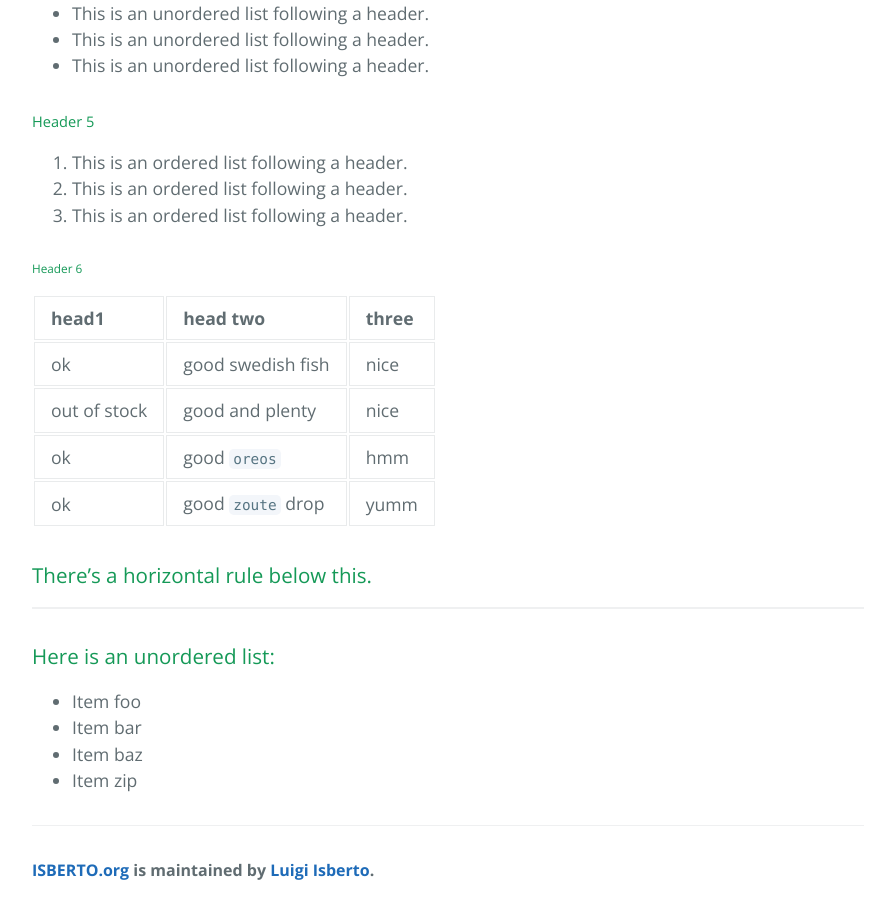
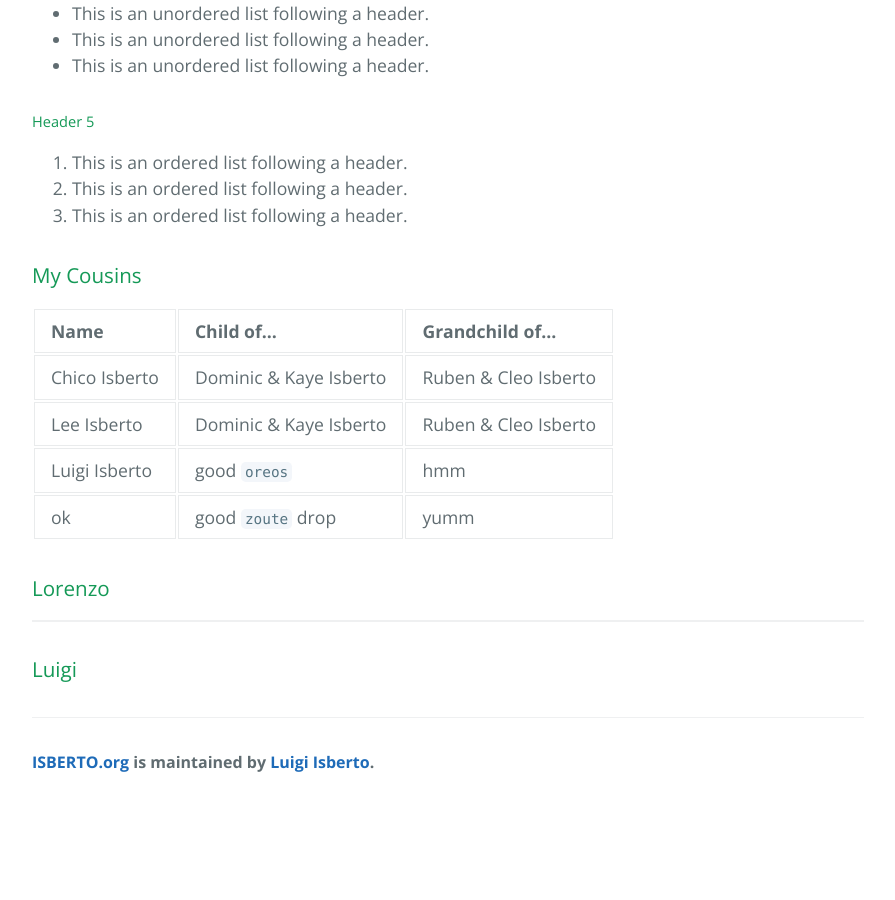
Before and after one commit to icebert04/ISBERTO, a Jekyll site: the page built from index.md, in a window 1280 px wide and 900 px high, scrolled down 1755 px. Shown: the whole window, without its empty margins (192-1087 px from the left). Built offline with Jekyll 4.4.1, drawn with Linux system fonts in a browser that asks for light colours; nearby versions of some CDN libraries; library files that are not in the unit come from our copies; after the commit the page ends 2561 px from its top, so only the background shows below that.

Commit message:
Update index.md

```diff
--- a/index.md
+++ b/index.md
@@ -52,22 +52,17 @@ end
 2.  This is an ordered list following a header.
 3.  This is an ordered list following a header.
 
-###### Header 6
+### My Cousins
 
-| head1        | head two          | three |
-|:-------------|:------------------|:------|
-| ok           | good swedish fish | nice  |
-| out of stock | good and plenty   | nice  |
-| ok           | good `oreos`      | hmm   |
+| Name          | Child of...            | Grandchild of...      |
+|:--------------|:-----------------------|:--------------------- |
+| Chico Isberto | Dominic & Kaye Isberto | Ruben & Cleo Isberto  |
+| Lee Isberto   | Dominic & Kaye Isberto | Ruben & Cleo Isberto  |
+| Luigi Isberto | good `oreos`      | hmm   |
 | ok           | good `zoute` drop | yumm  |
 
-### There's a horizontal rule below this.
+### Lorenzo
 
 * * *
 
-### Here is an unordered list:
-
-*   Item foo
-*   Item bar
-*   Item baz
-*   Item zip
+### Luigi
```
